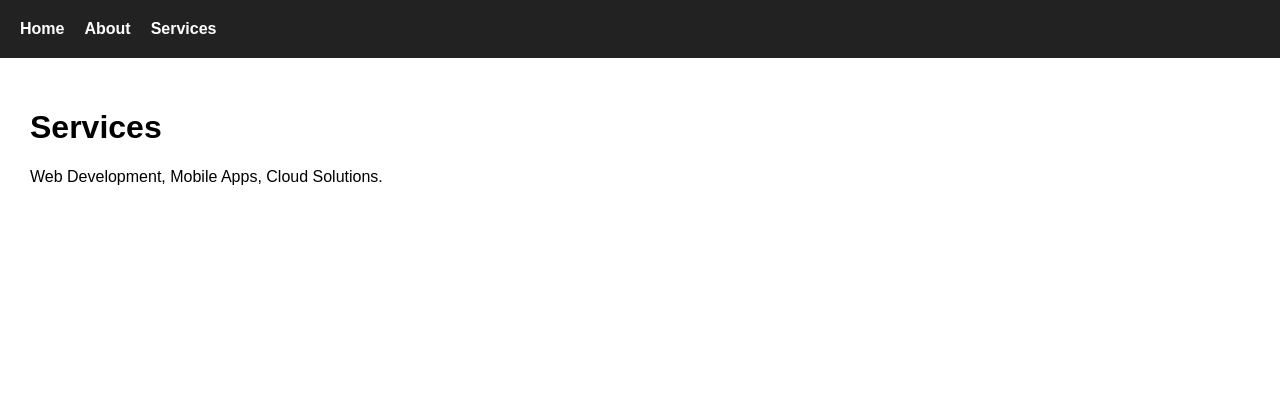
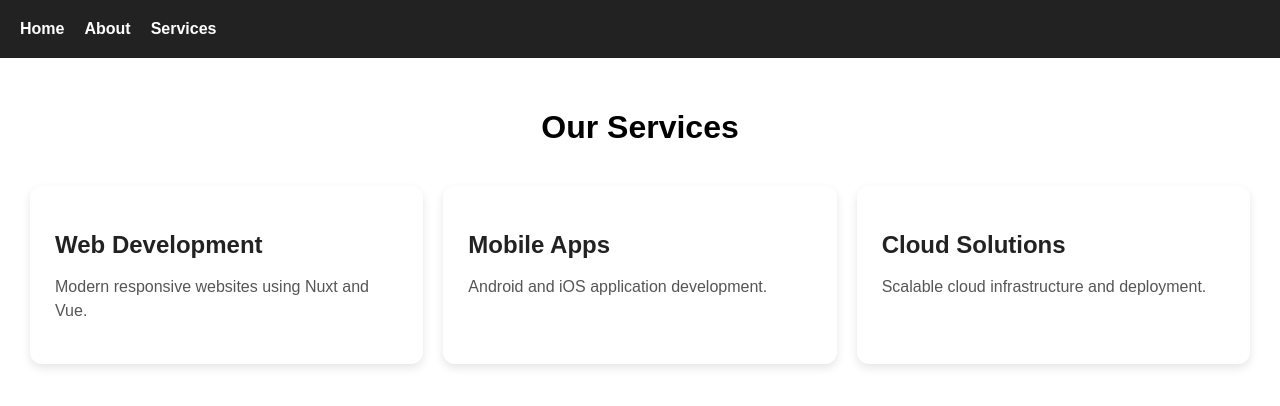
Before and after one commit to GaveshaD/it-company-website, a Nuxt app: page /services in a window 1280 px wide. Shown: the top 406 px of the page. Built offline with nearby package versions, Linux system fonts and the light colour scheme.

Commit message:
Created reusable service card component

```diff
--- /dev/null
+++ b/app/components/ServiceCard.vue
@@ -0,0 +1,32 @@
+<template>
+  <div class="card">
+    <h2>{{ title }}</h2>
+    <p>{{ description }}</p>
+  </div>
+</template>
+
+<script setup>
+defineProps({
+  title: String,
+  description: String
+})
+</script>
+
+<style scoped>
+.card {
+  background: white;
+  padding: 25px;
+  border-radius: 12px;
+  box-shadow: 0 4px 10px rgba(0,0,0,0.1);
+}
+
+.card h2 {
+  margin-bottom: 10px;
+  color: #222;
+}
+
+.card p {
+  color: #555;
+  line-height: 1.5;
+}
+</style>
--- a/app/pages/services.vue
+++ b/app/pages/services.vue
@@ -1,6 +1,35 @@
 <template>
   <div>
-    <h1>Services</h1>
-    <p>Web Development, Mobile Apps, Cloud Solutions.</p>
+    <h1 class="title">Our Services</h1>
+
+    <div class="services">
+      <ServiceCard
+        title="Web Development"
+        description="Modern responsive websites using Nuxt and Vue."
+      />
+
+      <ServiceCard
+        title="Mobile Apps"
+        description="Android and iOS application development."
+      />
+
+      <ServiceCard
+        title="Cloud Solutions"
+        description="Scalable cloud infrastructure and deployment."
+      />
+    </div>
   </div>
 </template>
+
+<style scoped>
+.title {
+  text-align: center;
+  margin-bottom: 40px;
+}
+
+.services {
+  display: grid;
+  grid-template-columns: repeat(3, 1fr);
+  gap: 20px;
+}
+</style>
```
